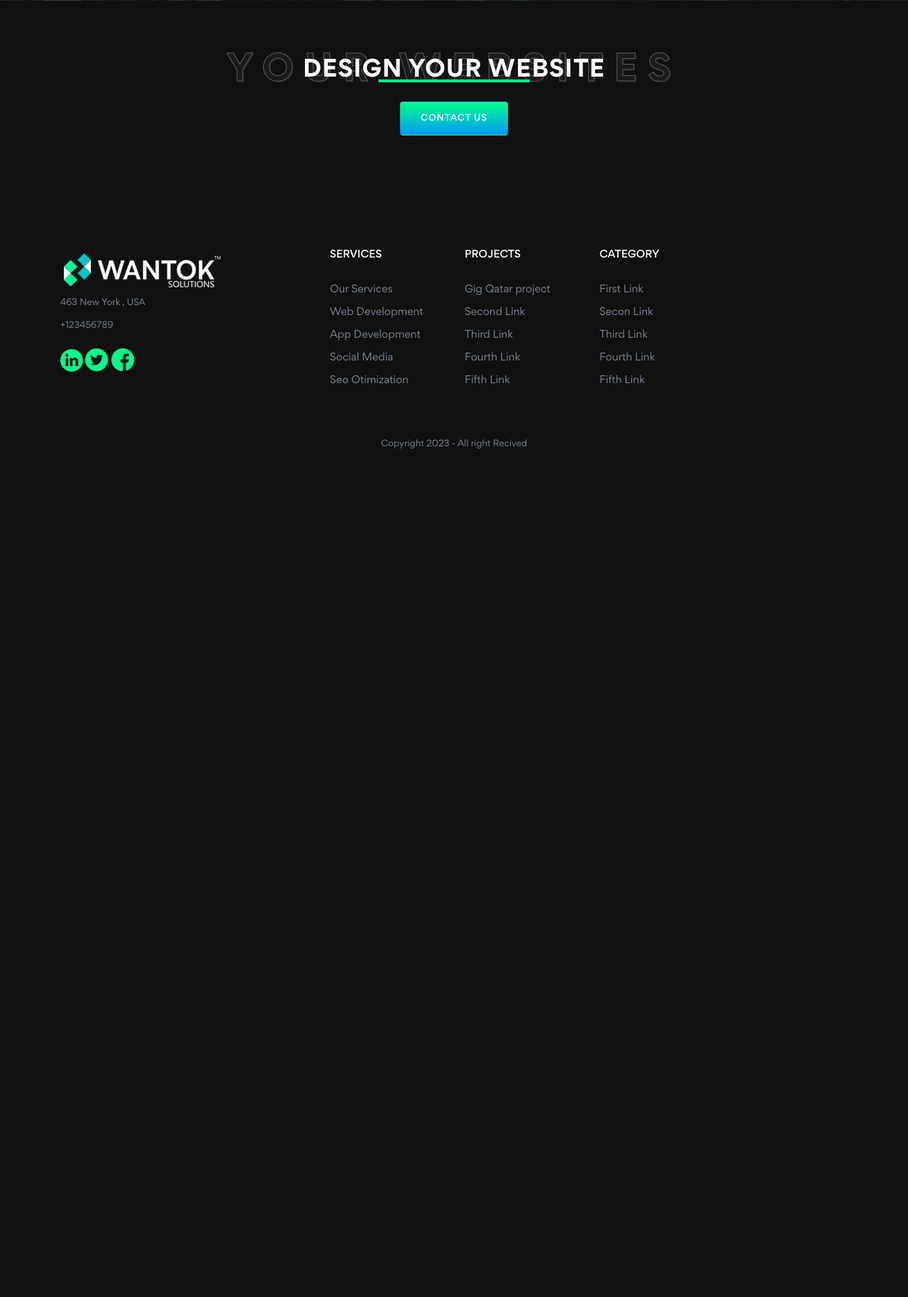
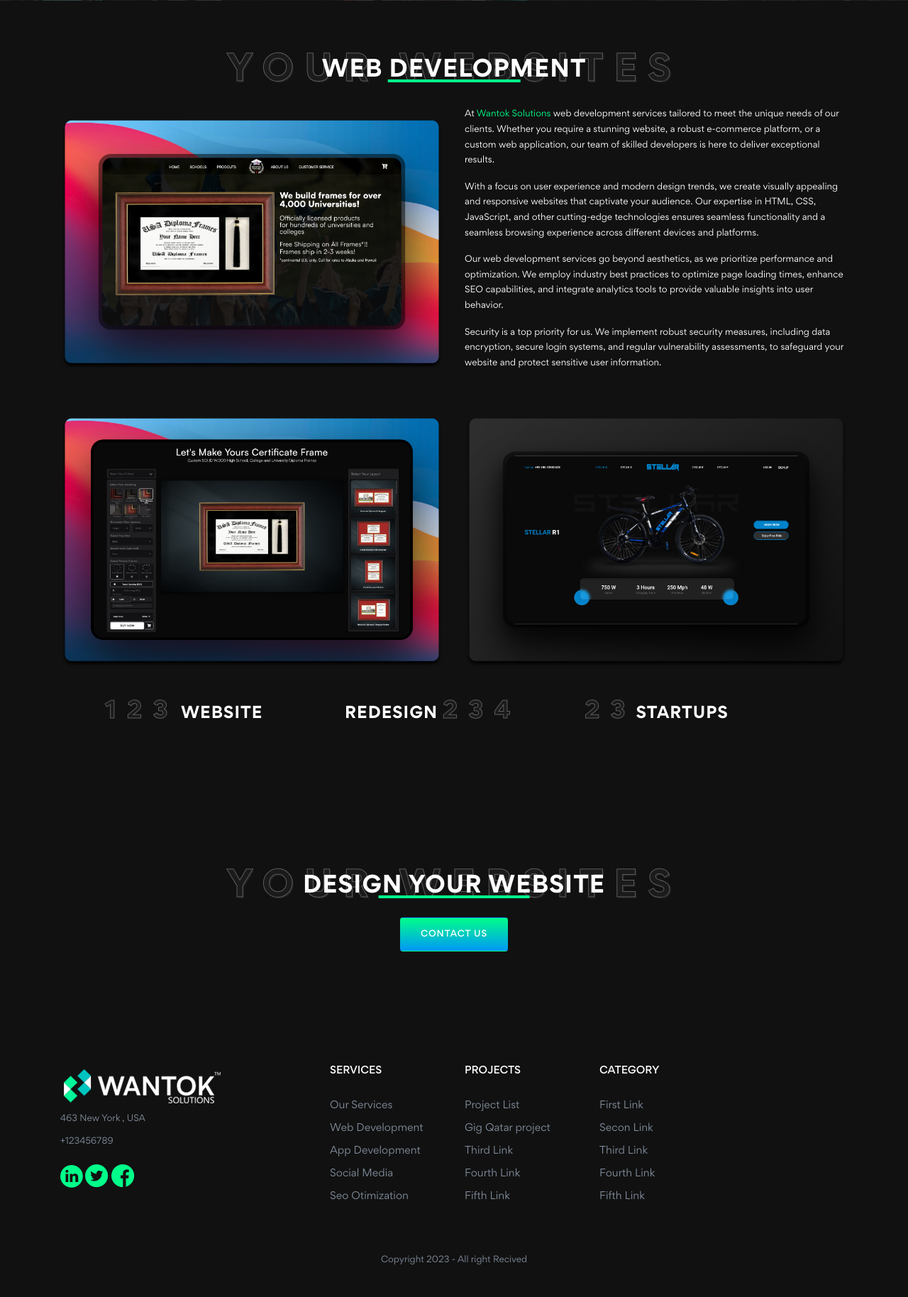
Before and after one commit to carlosbrath/wantoksolutions, a CodeIgniter app: page /wantoksolutions/services/web-development in a window 1280 px wide. Shown: the part 215-2043 px from the top of the page at 71% size. Before the commit the page ends 848 px from the top, so only its background shows below. Run offline with CodeIgniter, Linux system fonts and the light colour scheme.

Commit message:
pages new

```diff
--- a/application/views/footer_view.php
+++ b/application/views/footer_view.php
@@ -35,8 +35,8 @@
                         <div class="footer-menu">
                             <h5 class="mb-4 text-uppercase">Projects</h5>
                             <ul class="text-muted list-unstyled">
+                                <li><a href="<?=base_url('projects/project-list');?>">Project List</a></li>
                                 <li><a href="<?=base_url('projects/gig-qatar');?>">Gig Qatar project</a></li>
-                                <li><a href="#">Second Link</a></li>
                                 <li><a href="#">Third Link</a></li>
                                 <li><a href="#">Fourth Link</a></li>
                                 <li><a href="#">Fifth Link</a></li>
--- a/application/views/services/web-development.php
+++ b/application/views/services/web-development.php
@@ -12,7 +12,49 @@
     </div>
 </section>
 <!-- END CTA -->
-
+<section class="section bg-dark" id="services-details">
+    <div class="container">
+        <div class="row justify-content-center">
+            <div class="col-lg-7">
+                <div class="text-center section-header">
+                    <span class="text-shadow">your websites</span>
+                    <h4 class="title-heading text-uppercase">web development</h4>
+                </div>
+            </div>
+        </div>
+        <div class="row  mt-4">
+            <div class="col-lg-6">
+                <div class="box-image mt-4">
+                    <img src="<?= asset_url(); ?>images/portfolio/website-1.png" alt="">
+                </div>
+            </div>
+            <div class="col-lg-6">
+                <div class="mt-2">
+                    <p>At <a class="text-active" href="<?= base_url(); ?>">Wantok Solutions</a> web development services tailored to meet the unique needs of our clients. Whether you require a stunning website, a robust e-commerce platform, or a custom web application, our team of skilled developers is here to deliver exceptional results.</p>
+                    <p>With a focus on user experience and modern design trends, we create visually appealing and responsive websites that captivate your audience. Our expertise in HTML, CSS, JavaScript, and other cutting-edge technologies ensures seamless functionality and a seamless browsing experience across different devices and platforms.</p>
+                    <p>Our web development services go beyond aesthetics, as we prioritize performance and optimization. We employ industry best practices to optimize page loading times, enhance SEO capabilities, and integrate analytics tools to provide valuable insights into user behavior.</p>
+                    <p>Security is a top priority for us. We implement robust security measures, including data encryption, secure login systems, and regular vulnerability assessments, to safeguard your website and protect sensitive user information.</p>
+                </div>
+            </div>
+        </div>
+        <div class="row  mt-4">
+            <div class="col-lg-6">
+                <div class="box-image mt-4">
+                    <img src="<?= asset_url(); ?>images/portfolio/website-2.png" alt="">
+                </div>
+            </div>
+            <div class="col-lg-6">
+                <div class="box-image mt-4">
+                    <img src="<?= asset_url(); ?>images/portfolio/website-3.png" alt="">
+                </div>
+            </div>
+        </div>
+        <div class="row m-4 p-4  mt-4">
+            <div class="col-md-4"><div class="steps"><span class="number-shadow">123</span> <span class="text-step">WEBSITE</span></div></div>
+            <div class="col-md-4"><div class="steps"><span class="text-step"> REDESIGN </span><span class="number-shadow">234</span></div></div>
+            <div class="col-md-4"><div class="steps"><span class="number-shadow">23</span><span class="text-step">STARTUPS</span></div></div>
+        </div>
+</section>
 <section class="section bg-dark" id="contact-btn">
     <div class="container">
         <div class="row justify-content-center">
--- a/assets/css/style.css
+++ b/assets/css/style.css
@@ -821,6 +821,16 @@ p{
 .read-btn:hover {
     color: #f70033;
 }
+.project-box {
+    border: 2px solid #02e17b;
+    border-radius: 15px;
+}
+.prject-des .title-heading {
+    font-size: 1.2rem ;
+}
+.prject-des .text-shadow {
+    font-size: 28px ;
+}
 
 
 /***********************
```
Also changed, not shown: application/views/projects/project-list.php (added, +85 -0 lines).
